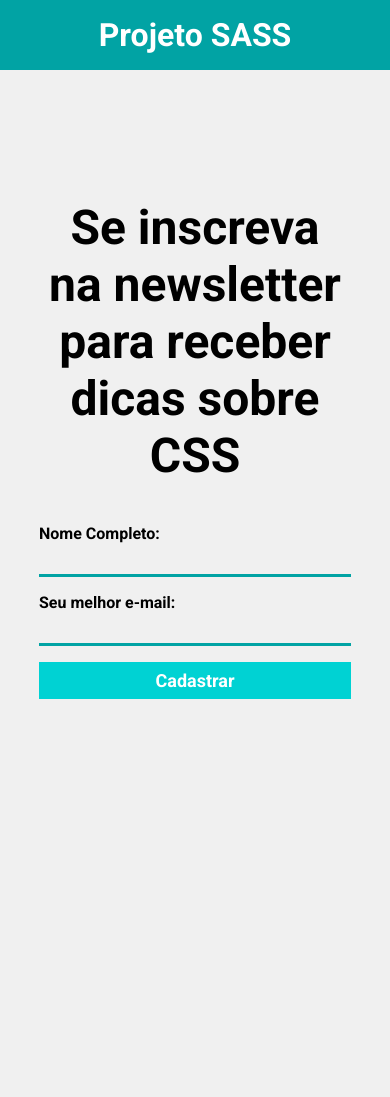
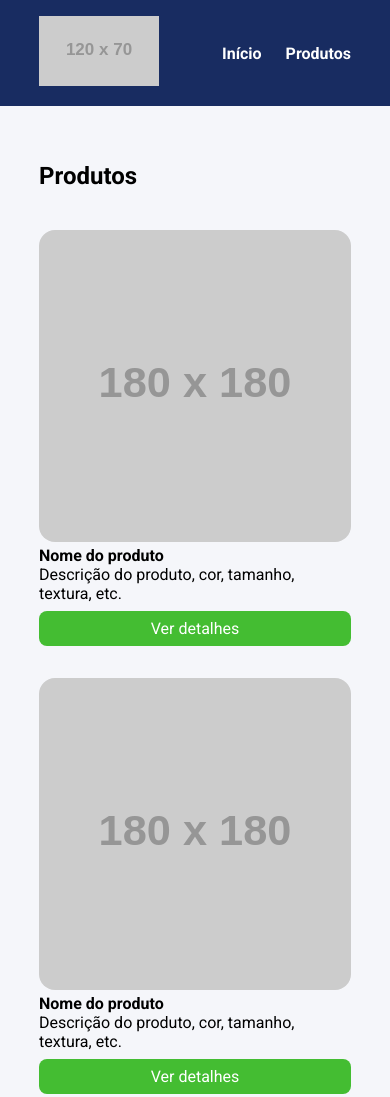
Before and after one commit to rafagt2004/SASS, a website: page index.html in a window 390 px wide. Shown: the top 1097 px of the page. Before the commit the page ends 844 px from the top, so only its background shows below. Drawn offline with Linux system fonts and the light colour scheme; placeholder pictures from the web are drawn by us.

Commit message:
adiciona layout de produtos com estilo e responsividade

```diff
--- a/index.html
+++ b/index.html
@@ -1,33 +1,79 @@
 <!DOCTYPE html>
 <html lang="pt-BR">
-
 <head>
     <meta charset="UTF-8">
+    <meta http-equiv="X-UA-Compatible" content="IE=edge">
     <meta name="viewport" content="width=device-width, initial-scale=1.0">
-    <title>Projeto SASS</title>
+    <title>Document</title>
     <link rel="preconnect" href="https://fonts.googleapis.com">
     <link rel="preconnect" href="https://fonts.gstatic.com" crossorigin>
-    <link href="https://fonts.googleapis.com/css2?family=Roboto:ital,wght@0,100..900;1,100..900&display=swap"
-        rel="stylesheet">
-    <link rel="stylesheet" href="build/main.css">
+    <link href="https://fonts.googleapis.com/css2?family=Roboto:wght@400;700&display=swap" rel="stylesheet">
+    <link rel="stylesheet" href="build/main.css" />
 </head>
-
 <body>
     <header>
         <div class="container">
-            <h1>Projeto SASS</h1>
+            <div class="branding">
+                <img src="https://via.placeholder.com/120x70" />
+            </div>
+            <nav>
+                <ul class="menu">
+                    <li>
+                        <a href="#">Início</a>
+                    </li>
+                    <li>
+                        <a href="#">Produtos</a>
+                    </li>
+                </ul>
+            </nav>
         </div>
     </header>
-    <div class="form-container container">
-        <h2>Se inscreva na newsletter para receber dicas sobre CSS</h2>
-        <form>
-            <label for="nome">Nome Completo:</label>
-            <input type="text" id="nome">
-            <label for="email">Seu melhor e-mail:</label>
-            <input type="email" id="email">
-            <button type="submit">Cadastrar</button>
-        </form>
-    </div>
+    <section>
+        <div class="container">
+            <h2>Produtos</h2>
+            <ul class="products">
+                <li class="product-item">
+                    <img src="https://via.placeholder.com/180x180" />
+                    <h4>Nome do produto</h4>
+                    <p>
+                        Descrição do produto, cor, tamanho, textura, etc.
+                    </p>
+                    <a href="#" class="product-button">
+                        Ver detalhes
+                    </a>
+                </li>
+                <li class="product-item">
+                    <img src="https://via.placeholder.com/180x180" />
+                    <h4>Nome do produto</h4>
+                    <p>
+                        Descrição do produto, cor, tamanho, textura, etc.
+                    </p>
+                    <a href="#" class="product-button">
+                        Ver detalhes
+                    </a>
+                </li>
+                <li class="product-item">
+                    <img src="https://via.placeholder.com/180x180" />
+                    <h4>Nome do produto</h4>
+                    <p>
+                        Descrição do produto, cor, tamanho, textura, etc.
+                    </p>
+                    <a href="#" class="product-button">
+                        Ver detalhes
+                    </a>
+                </li>
+                <li class="product-item">
+                    <img src="https://via.placeholder.com/180x180" />
+                    <h4>Nome do produto</h4>
+                    <p>
+                        Descrição do produto, cor, tamanho, textura, etc.
+                    </p>
+                    <a href="#" class="product-button">
+                        Ver detalhes
+                    </a>
+                </li>
+            </ul>
+        </div>
+    </section>
 </body>
-
 </html>
--- a/source/config/variaves.scss
+++ b/source/config/variaves.scss
@@ -2,9 +2,9 @@
 $fontPrincipal: 'Roboto', sans-serif;
 
 // Esquema de Cores
-$corDeFundo: #c8d6e5;
-$corPrincipal: #01a3a4;
-$corSecundaria:#00d2d3;
+$corDeFundo: #f5f6fa;
+$corPrincipal: #182C61;
+$corSecundaria: #44bd32;
 
 // Breakpoints
 $mobile: 767px;
--- a/source/main.scss
+++ b/source/main.scss
@@ -1,20 +1,13 @@
 @use 'config/reset';
 @use 'config/variaves';
-@use 'sass:math';
+@use 'secoes/produtos';
 
-@mixin elementoForm($magin:16px) {
-    padding: 8px;
-    display: block;
-    width: 100%;
-    margin-bottom: $magin;
+body {
+    background-color: variaves.$corDeFundo;
 }
 
-@function pixelParaEm($alvoPixel, $contextoEmPixel:16px) {
-    @return math.div($alvoPixel, $contextoEmPixel)+em;
-}
-
-body {
-    background-color: #f0f0f0;
+li {
+    list-style: none;
 }
 
 .container {
@@ -24,59 +17,54 @@ body {
 }
 
 header {
-    padding: 16px 0;
     background-color: variaves.$corPrincipal;
-    text-align: center;
-    color:#ffff
-}
+    position: sticky;
+    top: 0;
+    left: 0;
 
-.form-container {
-    height: calc(100vh - 70px);
-    display: flex;
-    flex-direction: column;
-    align-items: center;
-    justify-content: center;
-    max-width:760px;
+    .container {
+        display: flex;
+        justify-content: space-between;
+        align-items: center;
+        padding: 16px 0;
+    }
+    .menu {
+        display: flex;
 
-    h2{
-        font-size: pixelParaEm(48px);
-        text-align:center;
-    }
+        li {
+            font-weight: bold;
+            margin-left: 24px;
 
-    form {
-        width: 100%;
-        max-width: 480px;
-        margin-top: 40px;
-
-        label {
-            font-weight: bold;
-            cursor: pointer;
-        }
-        input{
-            @include elementoForm();
-            background-color: transparent;
-            border: none;
-            border-bottom: 1px solid #000;
-            border-bottom: 3px solid variaves.$corPrincipal;
-        }
-        button{
-            @include elementoForm(16px);
-            background-color: variaves.$corSecundaria;
-            font-size:18px;
-            font-weight: bold;
-            border:none;
-            cursor:pointer;
-            color:#ffff;
-
-            &:hover{
-                background-color: darken(variaves.$corSecundaria, 5%);
+            a {
+                color: #fff;
+                text-decoration: none;
             }
         }
+
     }
 }
 
-@media (max-width: variaves.$mobile) {
+section {
+    padding: 56px 0;
+}
+
+@media screen and (max-width: variaves.$tablet) {
     .container {
         max-width: 80%;
     }
+
+    .products {
+        grid-template-columns: repeat(2, 48.5%);
+        column-gap: 3%;
+    }
 }
+
+@media screen and (max-width: variaves.$mobile) {
+    .products {
+        display: block;
+    }
+
+    .product-item  {
+        margin-bottom: 32px;
+    }
+}
--- /dev/null
+++ b/source/secoes/produtos.scss
@@ -0,0 +1,31 @@
+@use '../config/variaves';
+
+.products {
+    margin-top: 40px;
+    display: grid;
+    grid-template-columns: repeat(3, 32.66%);
+    column-gap: 1%;
+    row-gap: 4%;
+    width: 100%;
+
+    .product-item {
+        img {
+            width: 100%;
+            border-radius: 16px;
+        }
+        .product-button {
+            display: block;
+            background-color: variaves.$corSecundaria;
+            color: #fff;
+            text-align: center;
+            padding: 8px 0;
+            border-radius: 8px;
+            margin-top: 8px;
+            text-decoration: none;
+
+            &:hover {
+                background-color: lighten(variaves.$corSecundaria, 5%);
+            }
+        }
+    }
+}
```
Also changed, not shown: build/main.css, 1 other file.
